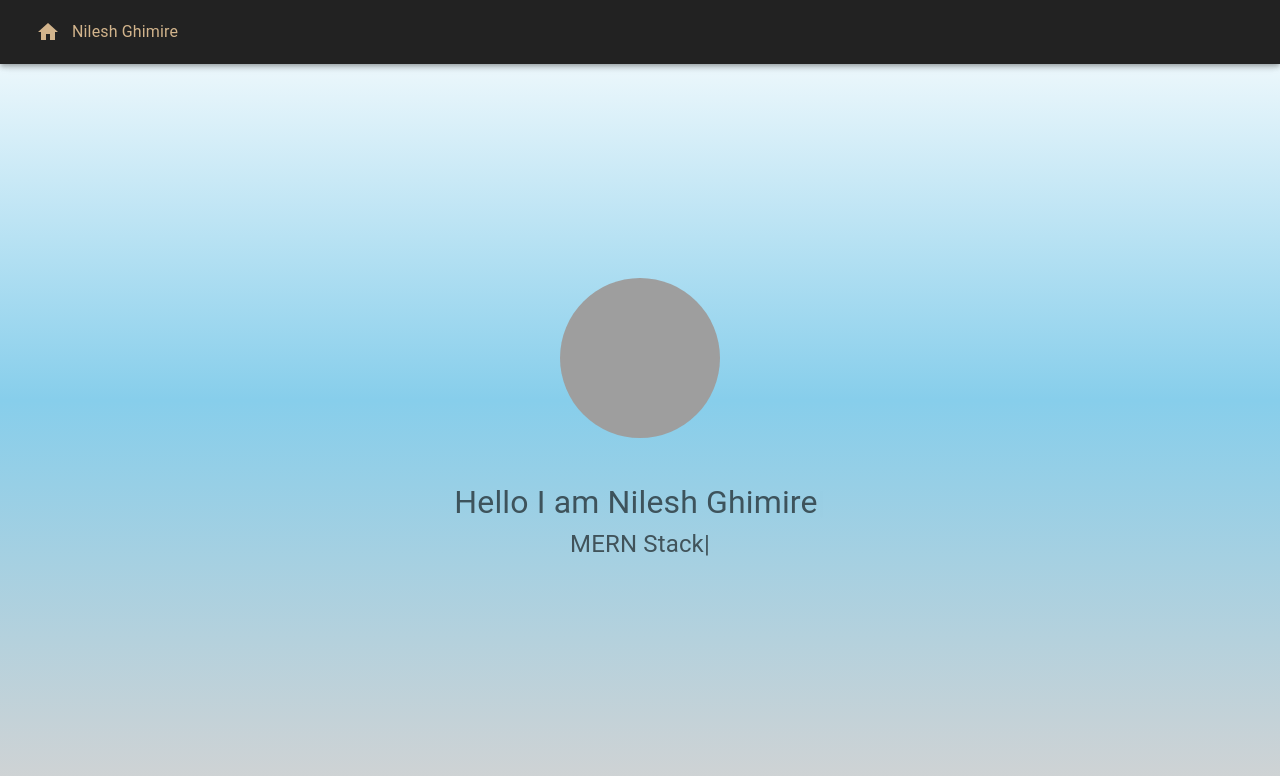
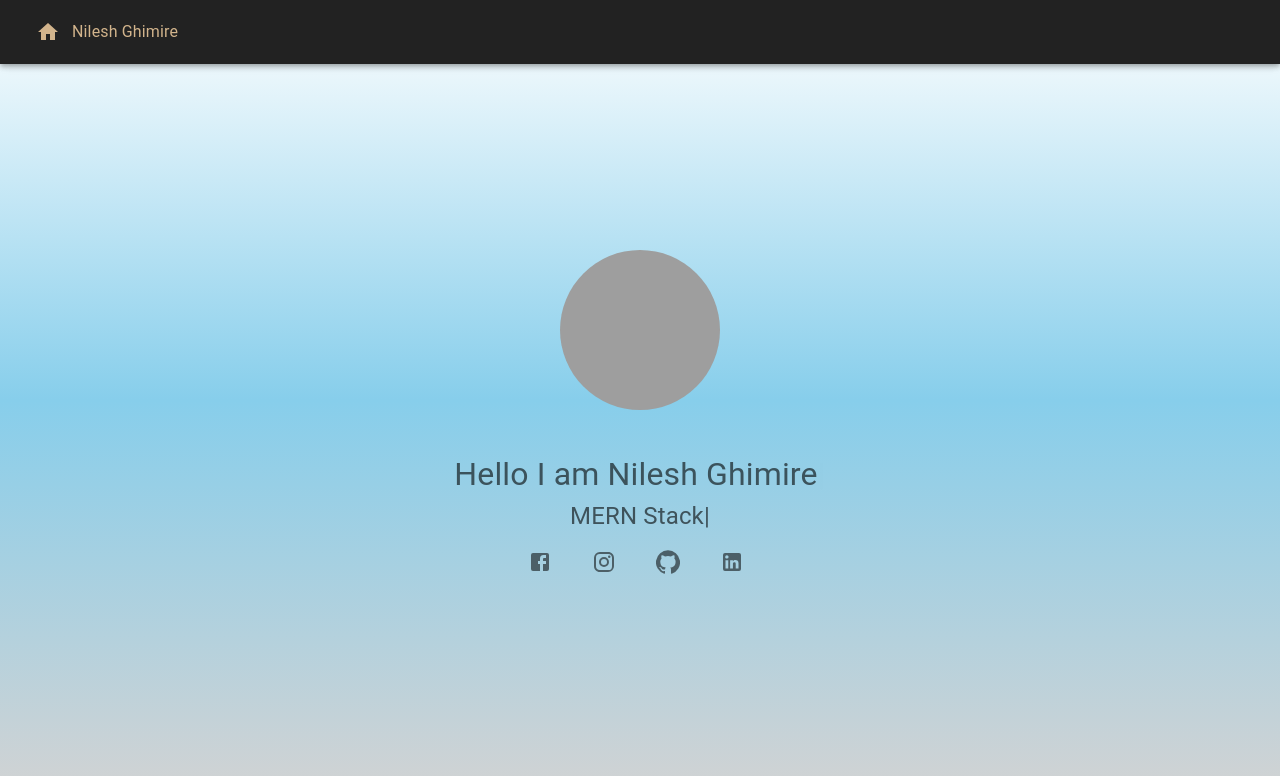
Before and after one commit to NileshGhimire/nilesh-portfolio, a React (Create React App) app: page / in a window 1280 px wide. Shown: the top 776 px of the page. Built offline with nearby package versions, Linux system fonts and the light colour scheme; grey boxes are pictures that could not be loaded; the HTML template or start-up script is replaced by a standard one.

Commit message:
added social media icons

```diff
--- a/src/Components/Header/Header.jsx
+++ b/src/Components/Header/Header.jsx
@@ -1,8 +1,17 @@
 import React from "react";
-import { Typography, Box, Avatar, Grid } from "@material-ui/core";
+import {
+  Typography,
+  Box,
+  Avatar,
+  Grid,
+  List,
+  ListItem,
+  ListItemIcon,
+} from "@material-ui/core";
 import nilesh from "../../images/276A1842.jpg";
 import Typed from "react-typed";
 import { makeStyles } from "@material-ui/core/styles";
+import { socialMediaIcons } from "../../storage/NavData";
 const useStyles = makeStyles((theme) => ({
   headerContainer: {
     position: "absolute",
@@ -28,6 +37,15 @@ const useStyles = makeStyles((theme) => ({
     marginBottom: "3rem",
     fontSize: "1.5rem",
     opacity: 0.6,
+  },
+  socialicon: {
+    display: "flex",
+    alignItems: "center",
+    justifyContent: "center",
+  },
+  icons: {
+    width: "5vw",
+    height: "5vh",
   },
 }));
 const Header = () => {
@@ -55,6 +73,13 @@ const Header = () => {
           className={classes.subtitle}
         />
       </Typography>
+      <List className={classes.socialicon}>
+        {socialMediaIcons.map((item, key) => (
+          <ListItem className={classes.icons} button key={key}>
+            <ListItemIcon>{item.socialicon}</ListItemIcon>
+          </ListItem>
+        ))}
+      </List>
     </Box>
   );
 };
--- a/src/storage/NavData.js
+++ b/src/storage/NavData.js
@@ -3,6 +3,10 @@ import {
     Home,
     Apps,
     ContactMail,
+    Facebook,
+    Instagram,
+    GitHub,
+    LinkedIn
   } from "@material-ui/icons";
 export const menuIcons = [
     {
@@ -23,3 +27,18 @@ export const menuIcons = [
     },
 
 ]
+export const socialMediaIcons = [
+    {
+        socialicon: <Facebook />,
+    },
+        {
+            socialicon: <Instagram />,
+        },
+      {
+        socialicon: <GitHub />,
+    },
+    {
+        socialicon:<LinkedIn/>
+      },
+
+]
```
